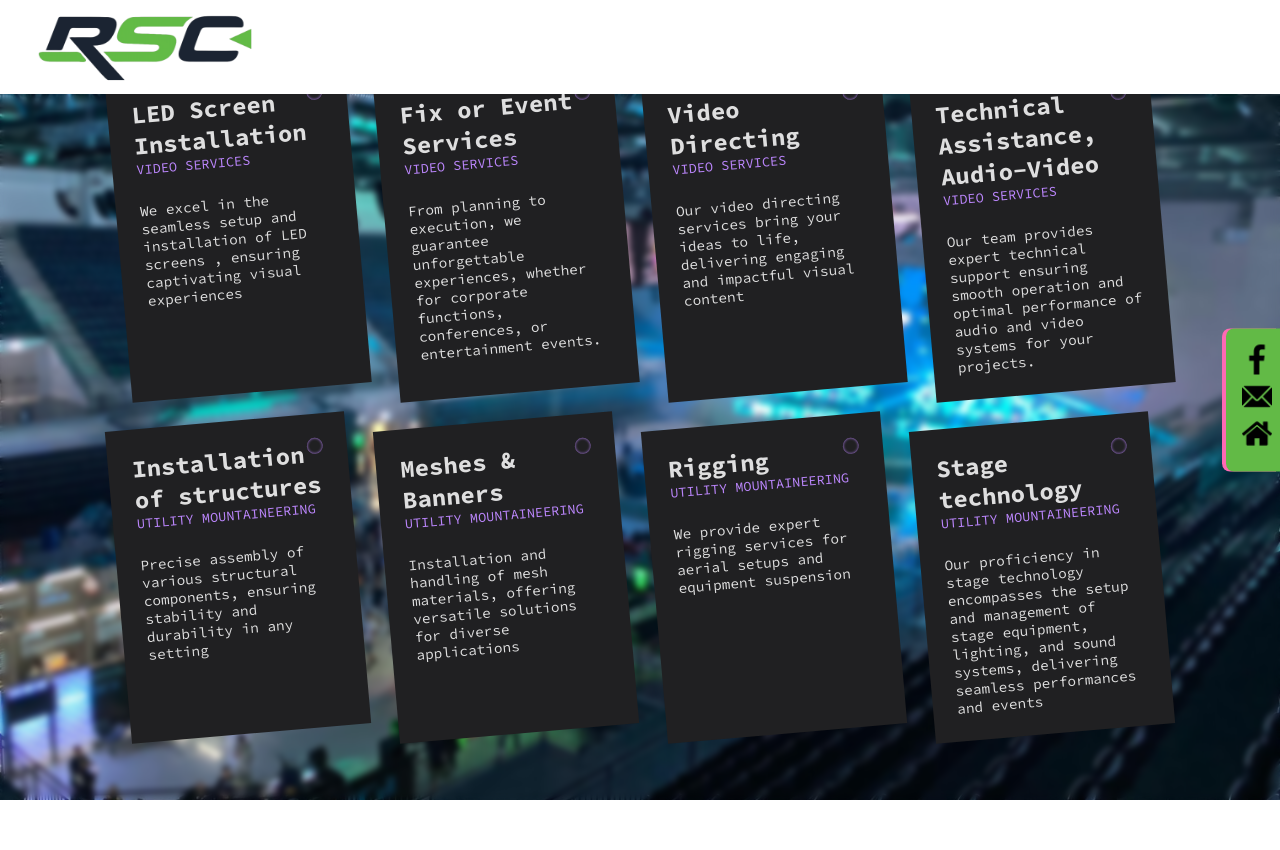
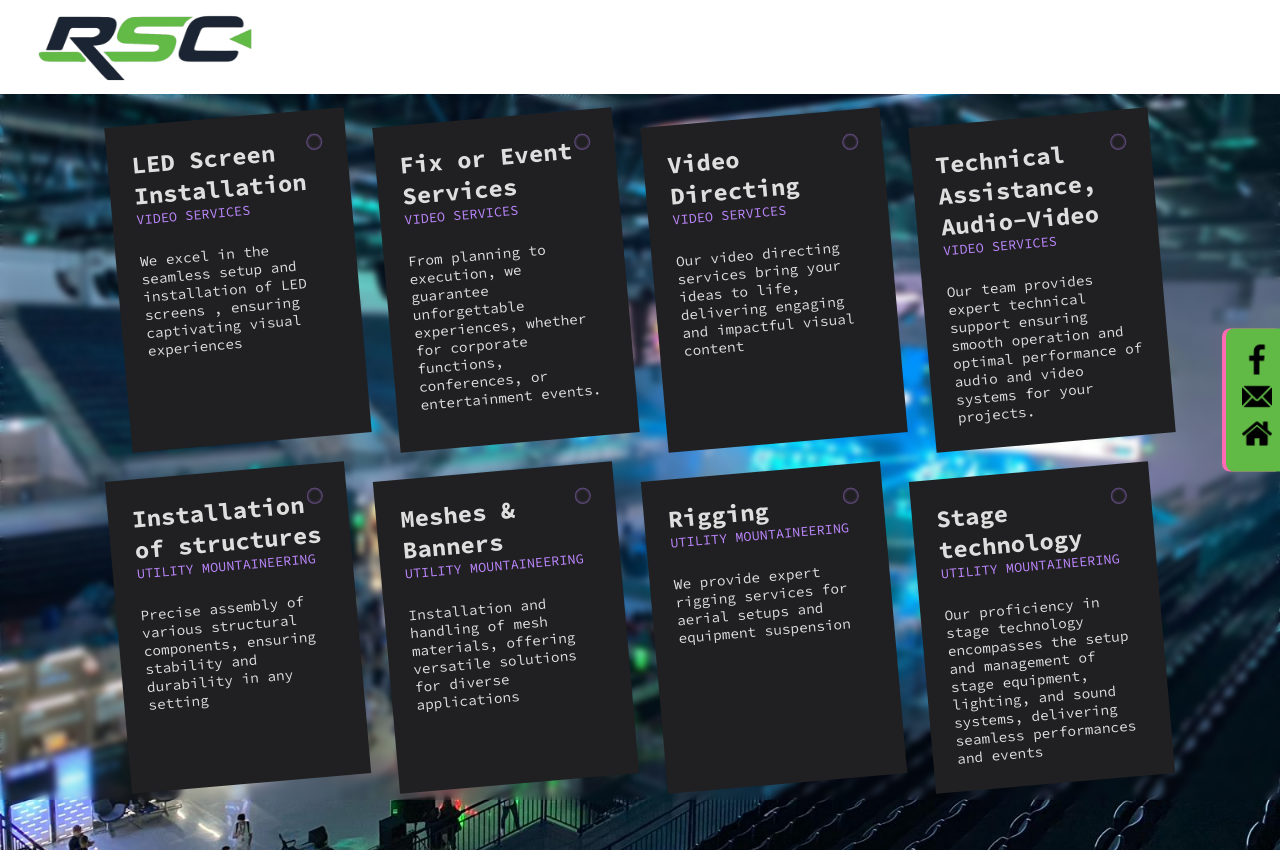
Before and after one commit to tothpaldavid/RSC-Website, a website: page services.html in a window 1280 px wide. Before the commit the page ends 800 px from the top, so only its background shows below. Drawn offline with Linux system fonts and the light colour scheme.

Commit message:
magassagbellitas

```diff
--- a/services.css
+++ b/services.css
@@ -241,3 +241,9 @@ body {
     transform: translateY(-50%);
   }
 }
+
+@media screen and (max-height: 900px) {
+  body {
+    margin-top: 50px;
+  }
+}
```
